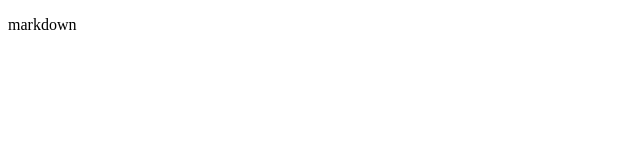
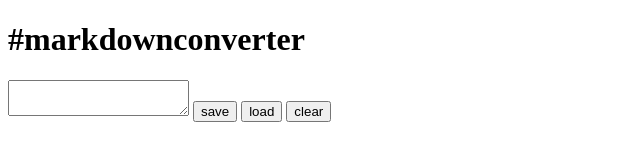
Before and after one commit to nenyancodes/markdown-converter, a website: page src/pages/index.html in a window 1280 px wide. Shown: the whole page, without its empty margins (0-640 px from the left). Drawn offline with Linux system fonts and the light colour scheme.

Commit message:
Create basic HTML structure

```diff
--- a/src/pages/index.html
+++ b/src/pages/index.html
@@ -24,7 +24,16 @@
 
   <body>
     <main class="main">
-      <p>markdown</p>
+      <h1 class="heading"><span>#markdown</span><span>converter</span></h1>
+      <section class="markdown-converter" aria-label="markdown converter">
+        <div class="markdown">
+          <textarea class="markdown__textarea"></textarea>
+          <button class="markdown__button-save">save</button>
+          <button class="markdown__button-load">load</button>
+          <button class="markdown__button-clear">clear</button>
+        </div>
+        <div class="converted"></div>
+      </section>
     </main>
   </body>
 </html>
```
